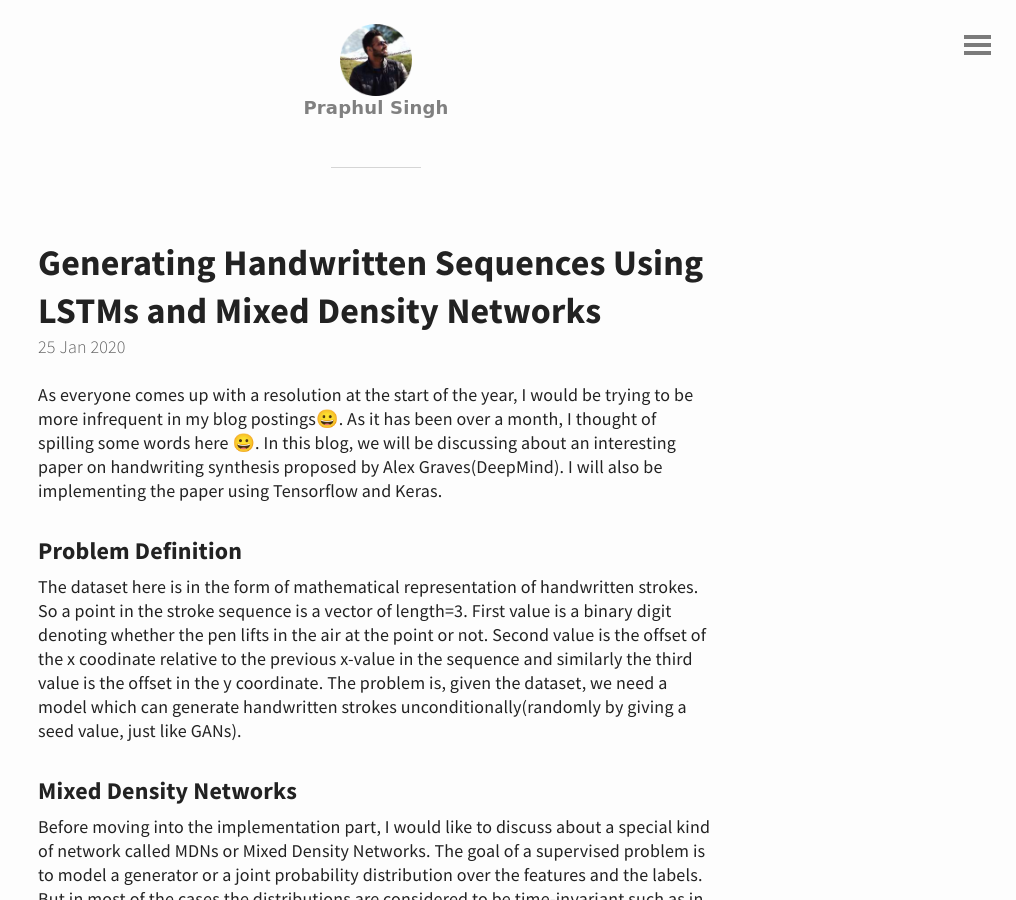
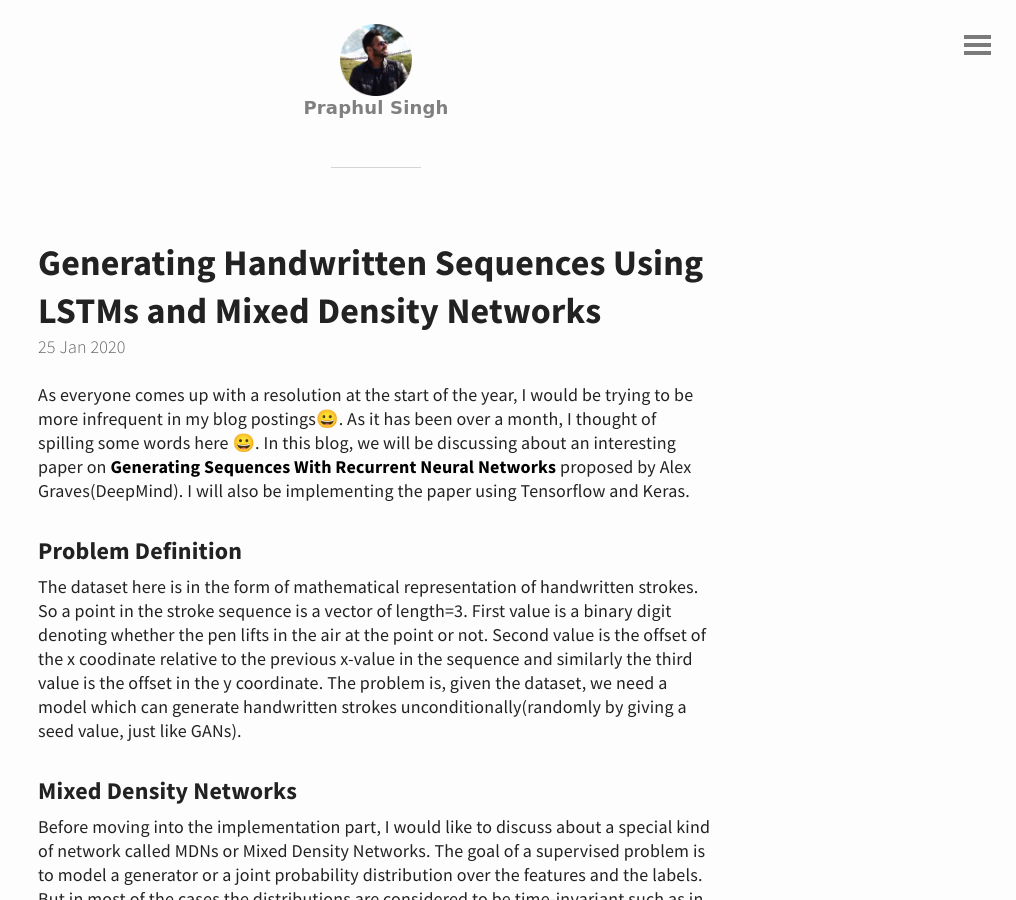
Before and after one commit to spraphul/blog, a Jekyll site: the page built from _posts/2020-01-25-Handwriting-Generation.md, in a window 1280 px wide and 900 px high. Shown: the whole window, without its empty margins (264-1280 px from the left). Built offline with Jekyll 4.4.1, drawn with Linux system fonts in a browser that asks for light colours.

Commit message:
Update 2020-01-25-Handwriting-Generation.md

```diff
--- a/_posts/2020-01-25-Handwriting-Generation.md
+++ b/_posts/2020-01-25-Handwriting-Generation.md
@@ -2,7 +2,7 @@
 title : Generating Handwritten Sequences Using LSTMs and Mixed Density Networks
 ---
 
-As everyone comes up with a resolution at the start of the year, I would be trying to be more infrequent in my blog postings😀. As it has been over a month, I thought of spilling some words here 😀. In this blog, we will be discussing about an interesting paper on handwriting synthesis proposed by Alex Graves(DeepMind). I will also be implementing the paper using Tensorflow and Keras.
+As everyone comes up with a resolution at the start of the year, I would be trying to be more infrequent in my blog postings😀. As it has been over a month, I thought of spilling some words here 😀. In this blog, we will be discussing about an interesting paper on [Generating Sequences With Recurrent Neural Networks](https://arxiv.org/abs/1308.0850) proposed by Alex Graves(DeepMind). I will also be implementing the paper using Tensorflow and Keras.
 
 #### Problem Definition
 The dataset here is in the form of mathematical representation of handwritten strokes. So a point in the stroke sequence is a vector of length=3. First value is a binary digit denoting whether the pen lifts in the air at the point or not. Second value is the offset of the x coodinate relative to the previous x-value in the sequence and similarly the third value is the offset in the y coordinate. The problem is, given the dataset, we need a model which can generate handwritten strokes unconditionally(randomly by giving a seed value, just like GANs).
```
